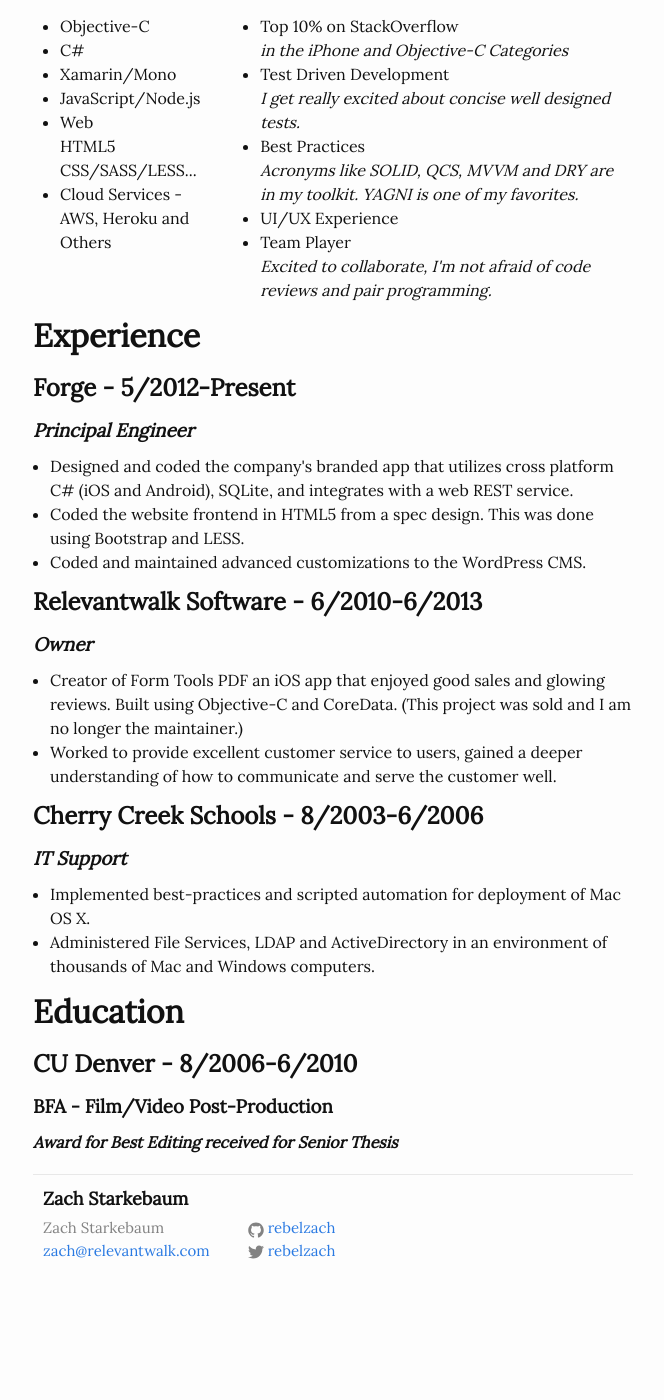
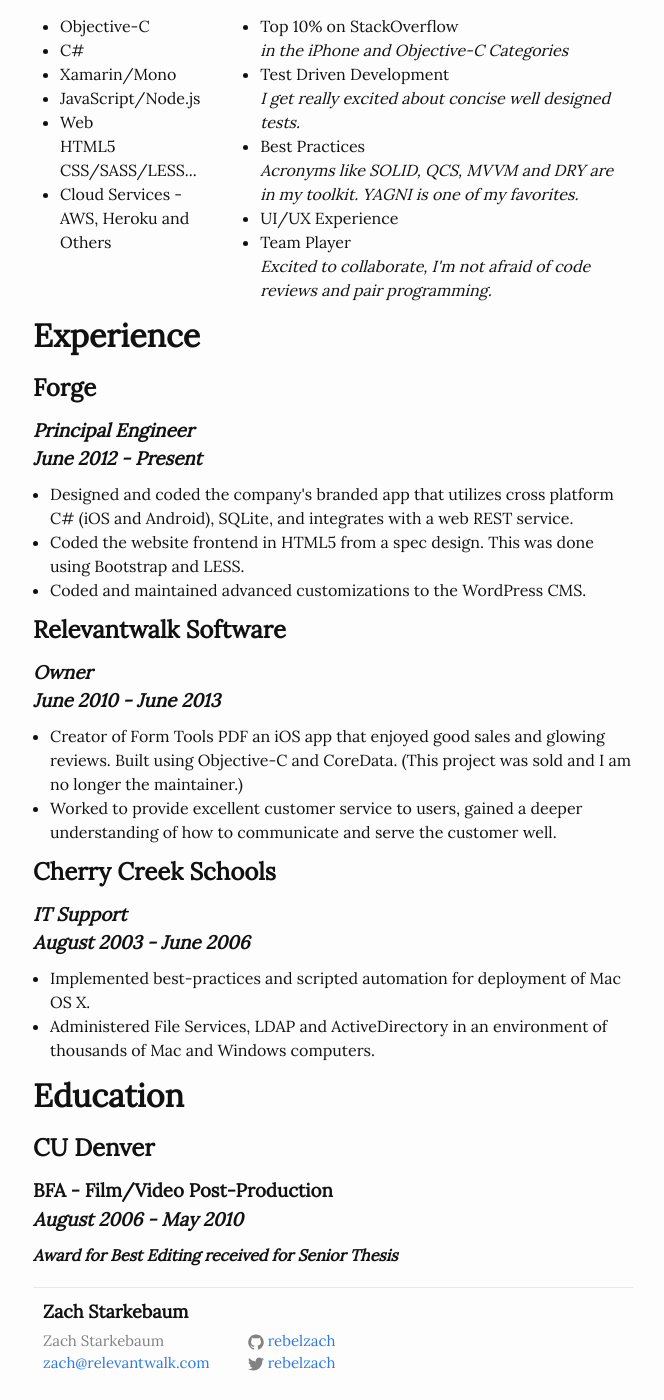
Before and after one commit to rebelzach/rebelzach.github.io, a Jekyll site: the page built from resume.html, in a window 1280 px wide and 1400 px high, scrolled down 603 px. Shown: the whole window, without its empty margins (307-971 px from the left). Built offline with Jekyll 4.4.1, drawn with Linux system fonts in a browser that asks for light colours; before the commit the page ends 1890 px from its top, so only the background shows below that.

Commit message:
Resume formatting

```diff
--- a/resume.html
+++ b/resume.html
@@ -38,27 +38,27 @@ title: Resume
     </div>
   </div>
   <h1 class="resume-heading">Experience</h1>
-  <h2 class="resume-heading">Forge - 5/2012-Present</h2>
-  <h3 class="resume-heading"><em>Principal Engineer</em></h3>
+  <h2 class="resume-heading">Forge</h2>
+  <h3 class="resume-heading"><em>Principal Engineer<br>June 2012 - Present</em></h3>
   <ul>
     <li>Designed and coded the company's branded app that utilizes cross platform C# (iOS and Android), SQLite, and integrates with a web REST service.</li>
     <li>Coded the website frontend in HTML5 from a spec design. This was done using Bootstrap and LESS.</li>
     <li>Coded and maintained advanced customizations to the WordPress CMS.</li>
   </ul>
-  <h2 class="resume-heading">Relevantwalk Software - 6/2010-6/2013</h2>
-  <h3 class="resume-heading"><em>Owner</em></h3>
+  <h2 class="resume-heading">Relevantwalk Software</h2>
+  <h3 class="resume-heading"><em>Owner<br>June 2010 - June 2013</em></h3>
   <ul>
     <li>Creator of Form Tools PDF an iOS app that enjoyed good sales and glowing reviews. Built using Objective-C and CoreData. (This project was sold and I am no longer the maintainer.)</li>
     <li>Worked to provide excellent customer service to users, gained a deeper understanding of how to communicate and serve the customer well.</li>
   </ul>
-  <h2 class="resume-heading">Cherry Creek Schools - 8/2003-6/2006</h2>
-  <h3 class="resume-heading"><em>IT Support</em></h3>
+  <h2 class="resume-heading">Cherry Creek Schools</h2>
+  <h3 class="resume-heading"><em>IT Support <br>August 2003 - June 2006</em></h3>
   <ul>
     <li>Implemented best-practices and scripted automation for deployment of Mac OS X.</li>
     <li>Administered File Services, LDAP and ActiveDirectory in an environment of thousands of Mac and Windows computers.</li>
   </ul>
   <h1 class="resume-heading">Education</h1>
-  <h2 class="resume-heading">CU Denver - 8/2006-6/2010</h2>
-  <h3 class="resume-heading">BFA - Film/Video Post-Production</h3>
+  <h2 class="resume-heading">CU Denver</h2>
+  <h3 class="resume-heading">BFA - Film/Video Post-Production<br><em>August 2006 -  May 2010</em></h3>
   <h4 class="resume-heading"><em>Award for Best Editing received for Senior Thesis</em></h4>
 </div>
```
